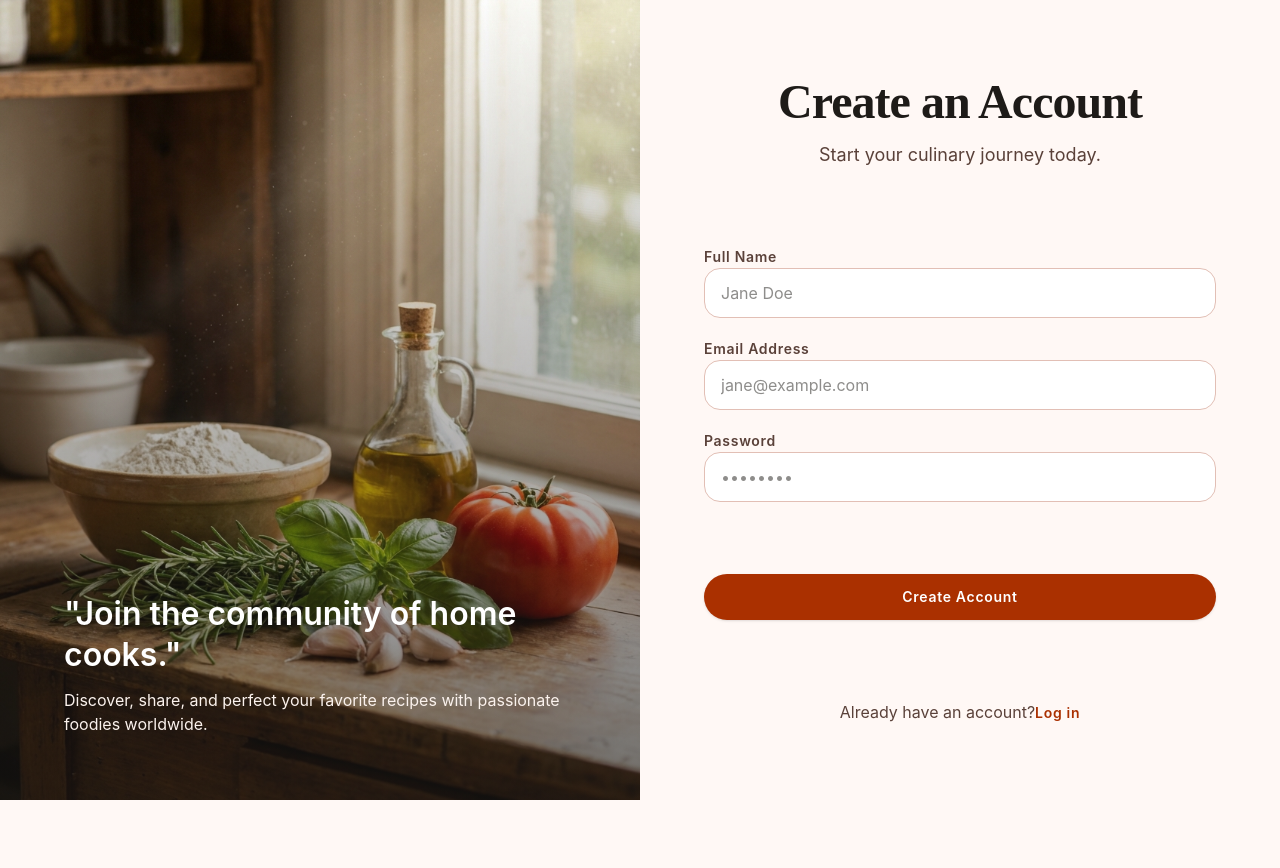
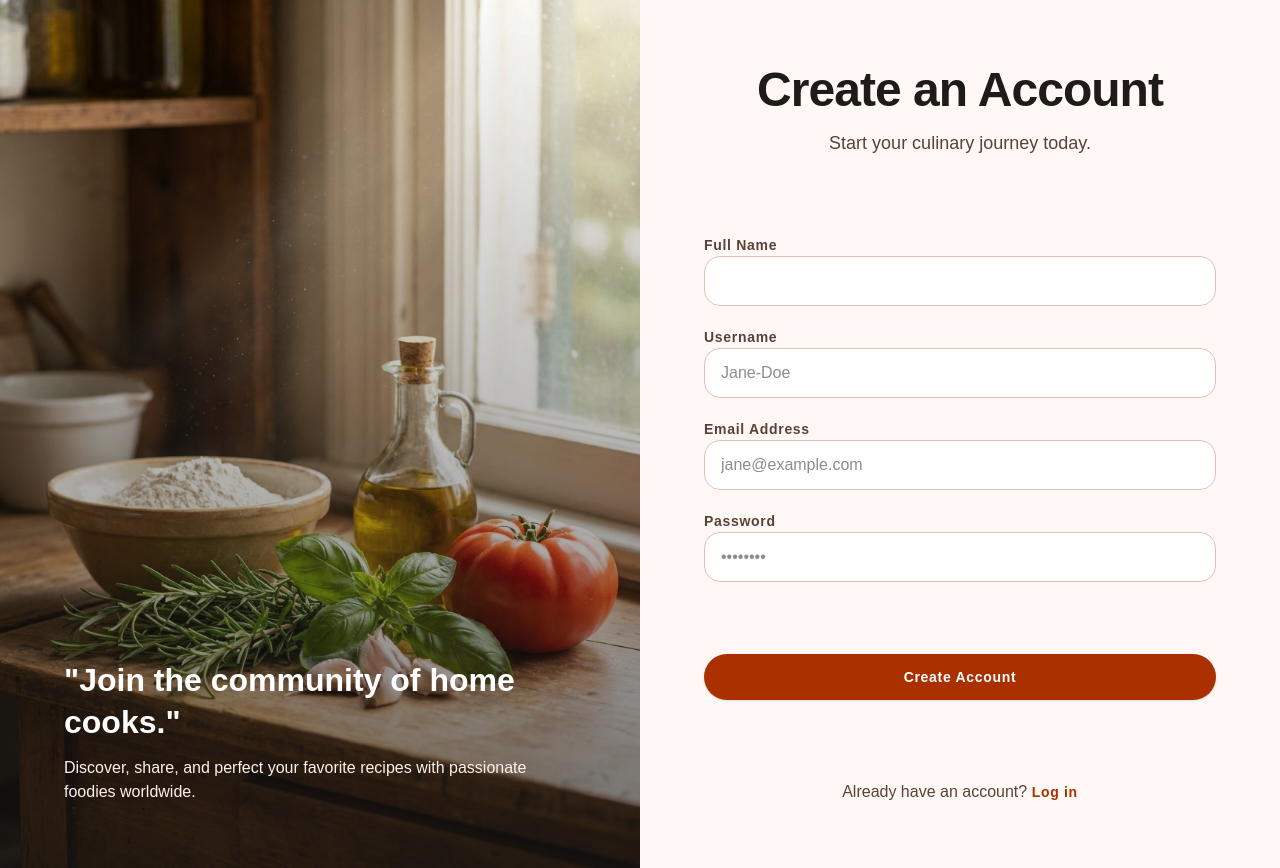
Before and after one commit to Shivam-Gaikwad377/RecipeBox, a Next.js app: page /signup in a window 1280 px wide. Before the commit the page ends 800 px from the top, so only its background shows below. Built offline with nearby package versions, Linux system fonts and the light colour scheme.

Commit message:
feat: update signup form with react-hook-form integration and axios for API calls

```diff
--- a/package.json
+++ b/package.json
@@ -9,7 +9,9 @@
     "lint": "eslint"
   },
   "dependencies": {
+    "@hookform/resolvers": "^5.4.0",
     "@imagekit/nodejs": "^7.10.0",
+    "axios": "^1.18.1",
     "bcryptjs": "^3.0.3",
     "cloudinary": "^2.10.0",
     "dotenv": "^17.4.2",
@@ -21,6 +23,7 @@
     "react": "^19.2.8",
     "react-dom": "^19.2.8",
     "react-email": "^6.9.0",
+    "react-hook-form": "^7.82.0",
     "resend": "^6.18.0",
     "zod": "^4.4.3"
   },
--- a/src/app/(auth)/signup/page.tsx
+++ b/src/app/(auth)/signup/page.tsx
@@ -1,48 +1,64 @@
+"use client"
 import React from 'react'
 import Image from 'next/image';
 import leftImage from "../../../../public/a_beautiful_high_quality_photograph_of_fresh_ingredients_on_a_wooden_kitchen.png"
+import { signUpSchema } from "@/schemas/signup.schema";
+import axios from "axios";
+import { useForm } from "react-hook-form";
+import { zodResolver } from "@hookform/resolvers/zod";
+import { SignUpSchemaInput, SignUpSchemaOutput } from "@/schemas/signup.schema";
+import ApiResponse from '@/types/ApiResponse';
+
 const Page = () => {
+    const form = useForm<SignUpSchemaInput>({
+        resolver: zodResolver(signUpSchema),
+        defaultValues: {
+            name: "",
+            username: "",
+            email: "",
+            password: "",
+        },
+    });
+
+    const { register, handleSubmit, formState: { errors } } = form;
+
+    const onSubmit = async (data: SignUpSchemaInput) => {
+        let response;
+        try {
+             response = await axios.post<ApiResponse>("/api/auth/signup", data);
+
+        } catch (error) {
+
+            console.error("Error creating user:", error);
+        }
+    };
+
     return (
-        <body
-            className="bg-background text-on-background antialiased flex flex-col min-h-screen"
-        >
-
-
-
-            <main
-                className="grow  flex flex-col md:flex-row h-screen md:h-auto min-h-screen"
-            >
-
+        <div className="bg-background text-on-background antialiased flex flex-col min-h-screen">
+            <main className="grow flex flex-col md:flex-row h-screen md:h-auto min-h-screen">
                 <div className="hidden md:flex md:w-1/2 relative bg-surface-container-high overflow-hidden">
                     <Image
                         src={leftImage}
-                        alt="A beautiful, high-quality photograph of fresh ingredients on a wooden kitchen counter: a rustic bowl of flour, fresh herbs like rosemary and basil, some garlic, a bottle of olive oil, and a vibrant tomato."
+                        alt="Fresh ingredients on a wooden kitchen counter"
                         fill
                         priority
                         sizes="(max-width: 768px) 100vw, 50vw"
                         className="object-cover object-center"
                     />
-
                     <div className="absolute inset-0 bg-linear-to-t from-on-background/60 to-transparent flex flex-col justify-end p-margin-desktop z-10">
                         <blockquote className="font-headline-md text-headline-md text-on-primary mb-sm">
                             "Join the community of home cooks."
                         </blockquote>
                         <p className="font-body-md text-body-md text-surface-container-low">
-                            Discover, share, and perfect your favorite recipes with passionate
-                            foodies worldwide.
+                            Discover, share, and perfect your favorite recipes with passionate foodies worldwide.
                         </p>
                     </div>
                 </div>
 
-                <div
-                    className="w-full md:w-1/2 flex items-center justify-center p-margin-mobile md:p-margin-desktop bg-surface"
-                >
-                    <div className="w-full ">
-
+                <div className="w-full md:w-1/2 flex items-center justify-center p-margin-mobile md:p-margin-desktop bg-surface">
+                    <div className="w-full">
                         <div className="text-center mb-xl">
-                            <h1
-                                className="font-display-lg-mobile md:font-display-lg text-display-lg-mobile md:text-display-lg text-on-surface mb-sm"
-                            >
+                            <h1 className="font-display-lg-mobile md:font-display-lg text-display-lg-mobile md:text-display-lg text-on-surface mb-sm">
                                 Create an Account
                             </h1>
                             <p className="font-body-lg text-body-lg text-on-surface-variant">
@@ -50,48 +66,64 @@ const Page = () => {
                             </p>
                         </div>
 
-                        <form className="space-y-md">
-
+                        <form onSubmit={handleSubmit(onSubmit)} className="space-y-md">
+                            {/* Full Name */}
                             <div className="relative">
-                                <label
-                                    className="block font-label-md text-label-md text-on-surface-variant mb-xs"
-                                    htmlFor="fullName"
-                                >Full Name</label>
+                                <label className="block font-label-md text-label-md text-on-surface-variant mb-xs" htmlFor="fullName">
+                                    Full Name
+                                </label>
                                 <input
                                     className="w-full bg-surface-container-lowest border border-outline-variant rounded-lg px-4 py-3 font-body-md text-body-md text-on-surface focus:outline-none focus:border-primary focus:ring-1 focus:ring-primary transition-colors"
                                     id="fullName"
-                                    name="fullName"
-                                    placeholder="Jane Doe"
                                     type="text"
+                                    {...register("name")}
                                 />
+                                {errors.name && <p className="text-error text-sm mt-1">{errors.name.message}</p>}
                             </div>
 
+                            {/* Username */}
                             <div className="relative">
-                                <label
-                                    className="block font-label-md text-label-md text-on-surface-variant mb-xs"
-                                    htmlFor="email"
-                                >Email Address</label>
+                                <label className="block font-label-md text-label-md text-on-surface-variant mb-xs" htmlFor="username">
+                                    Username
+                                </label>
+                                <input
+                                    className="w-full bg-surface-container-lowest border border-outline-variant rounded-lg px-4 py-3 font-body-md text-body-md text-on-surface focus:outline-none focus:border-primary focus:ring-1 focus:ring-primary transition-colors"
+                                    id="username"
+                                    placeholder="Jane-Doe"
+                                    type="text"
+                                    {...register("username")}
+                                />
+                                {errors.username && <p className="text-error text-sm mt-1">{errors.username.message}</p>}
+                            </div>
+
+                            {/* Email */}
+                            <div className="relative">
+                                <label className="block font-label-md text-label-md text-on-surface-variant mb-xs" htmlFor="email">
+                                    Email Address
+                                </label>
                                 <input
                                     className="w-full bg-surface-container-lowest border border-outline-variant rounded-lg px-4 py-3 font-body-md text-body-md text-on-surface focus:outline-none focus:border-primary focus:ring-1 focus:ring-primary transition-colors"
                                     id="email"
-                                    name="email"
                                     placeholder="jane@example.com"
                                     type="email"
+                                    {...register("email")}
                                 />
+                                {errors.email && <p className="text-error text-sm mt-1">{errors.email.message}</p>}
                             </div>
 
+                            {/* Password */}
                             <div className="relative">
-                                <label
-                                    className="block font-label-md text-label-md text-on-surface-variant mb-xs"
-                                    htmlFor="password"
-                                >Password</label>
+                                <label className="block font-label-md text-label-md text-on-surface-variant mb-xs" htmlFor="password">
+                                    Password
+                                </label>
                                 <input
                                     className="w-full bg-surface-container-lowest border border-outline-variant rounded-lg px-4 py-3 font-body-md text-body-md text-on-surface focus:outline-none focus:border-primary focus:ring-1 focus:ring-primary transition-colors"
                                     id="password"
-                                    name="password"
                                     placeholder="••••••••"
                                     type="password"
+                                    {...register("password")}
                                 />
+                                {errors.password && <p className="text-error text-sm mt-1">{errors.password.message}</p>}
                             </div>
 
                             <button
@@ -102,24 +134,19 @@ const Page = () => {
                             </button>
                         </form>
 
-
-
                         <div className="mt-xl text-center">
                             <p className="font-body-md text-body-md text-on-surface-variant">
-                                Already have an account?
-                                <a
-                                    className="text-primary font-label-md text-label-md hover:underline transition-all"
-                                    href="#"
-                                >Log in</a>
+                                Already have an account?{" "}
+                                <a className="text-primary font-label-md text-label-md hover:underline transition-all" href="#">
+                                    Log in
+                                </a>
                             </p>
                         </div>
                     </div>
                 </div>
             </main>
+        </div>
+    );
+};
 
-
-        </body>
-    )
-}
-
-export default Page
+export default Page;
--- a/src/app/globals.css
+++ b/src/app/globals.css
@@ -21,8 +21,7 @@
   --spacing-margin-mobile: 20px;
 
   /* Fonts */
-  --font-playfair: "Playfair Display", serif;
-  --font-inter: "Inter", sans-serif;
+  --font-jakarta: "Plus Jakarta Sans", sans-serif;
 
   /* Typography */
   --text-display-lg: 48px;
@@ -175,7 +174,7 @@
 
 /* All toasts base */
 [data-sonner-toast] {
-  font-family: var(--font-inter) !important;
+  font-family: var(--font-jakarta) !important;
   border-radius: var(--radius-DEFAULT) !important;
 }
 
@@ -234,7 +233,7 @@ input[type="password"]::-webkit-contacts-auto-fill-button {
 }
 
 body {
-  @apply bg-background text-on-surface text-body-md font-inter antialiased;
+  @apply bg-background text-on-surface text-body-md font-jakarta antialiased;
 }
 
 /* Display and Headline overrides */
@@ -242,7 +241,7 @@ h1,
 h2,
 h3,
 .font-display {
-  @apply font-playfair;
+  @apply font-jakarta;
 }
 
 ::selection {
@@ -277,16 +276,16 @@ h3,
 
   /* Buttons */
   .btn-primary {
-    @apply inline-flex items-center justify-center bg-primary text-on-primary font-inter font-semibold rounded-full px-6 py-3 hover:bg-primary-container transition-colors;
+    @apply inline-flex items-center justify-center bg-primary text-on-primary font-jakarta font-semibold rounded-full px-6 py-3 hover:bg-primary-container transition-colors;
   }
   .btn-secondary {
-    @apply inline-flex items-center justify-center border-2 border-primary text-primary font-inter font-semibold rounded-full px-6 py-3 hover:bg-primary/5 transition-colors;
+    @apply inline-flex items-center justify-center border-2 border-primary text-primary font-jakarta font-semibold rounded-full px-6 py-3 hover:bg-primary/5 transition-colors;
   }
   .btn-fresh {
-    @apply inline-flex items-center justify-center bg-secondary text-on-secondary font-inter font-semibold rounded-full px-6 py-3 hover:bg-secondary/90 transition-colors;
+    @apply inline-flex items-center justify-center bg-secondary text-on-secondary font-jakarta font-semibold rounded-full px-6 py-3 hover:bg-secondary/90 transition-colors;
   }
   .btn-tertiary {
-    @apply inline-flex items-center justify-center text-on-surface font-inter font-semibold hover:underline decoration-primary underline-offset-4 transition-all;
+    @apply inline-flex items-center justify-center text-on-surface font-jakarta font-semibold hover:underline decoration-primary underline-offset-4 transition-all;
   }
 
   /* Form Inputs (Minimalist bottom-border/light stroke with soft glow) */
@@ -308,7 +307,7 @@ h3,
     @apply bg-surface-container-lowest rounded overflow-hidden soft-shadow hover-lift cursor-pointer flex flex-col;
   } */
   .recipe-card-image-wrap {
-    @apply w-full h-[70%] overflow-hidden rounded-t;
+    @apply w-full h-[70%] overflow-hidden rounded-t-sm;
   }
   .recipe-card-image {
     @apply w-full h-full object-cover rounded-lg;
--- a/src/schemas/signup.schema.ts
+++ b/src/schemas/signup.schema.ts
@@ -5,8 +5,8 @@ export const signUpSchema = z.object({
   username: z
     .string()
     .min(3)
-    .regex(/^[a-z0-9-]+$/i, "Use letters, numbers, and hyphens only."),
-  email: z.string().email(),
+    .regex(/^[a-z]{3,16}$/, "Use letters numbers and symbols only."),
+  email: z.email(),
   password: z.string().min(8),
   bio: z.string().max(240).optional()
 });
```
Also changed, not shown: 1 other file (tests, documents, lock files or other folders).
